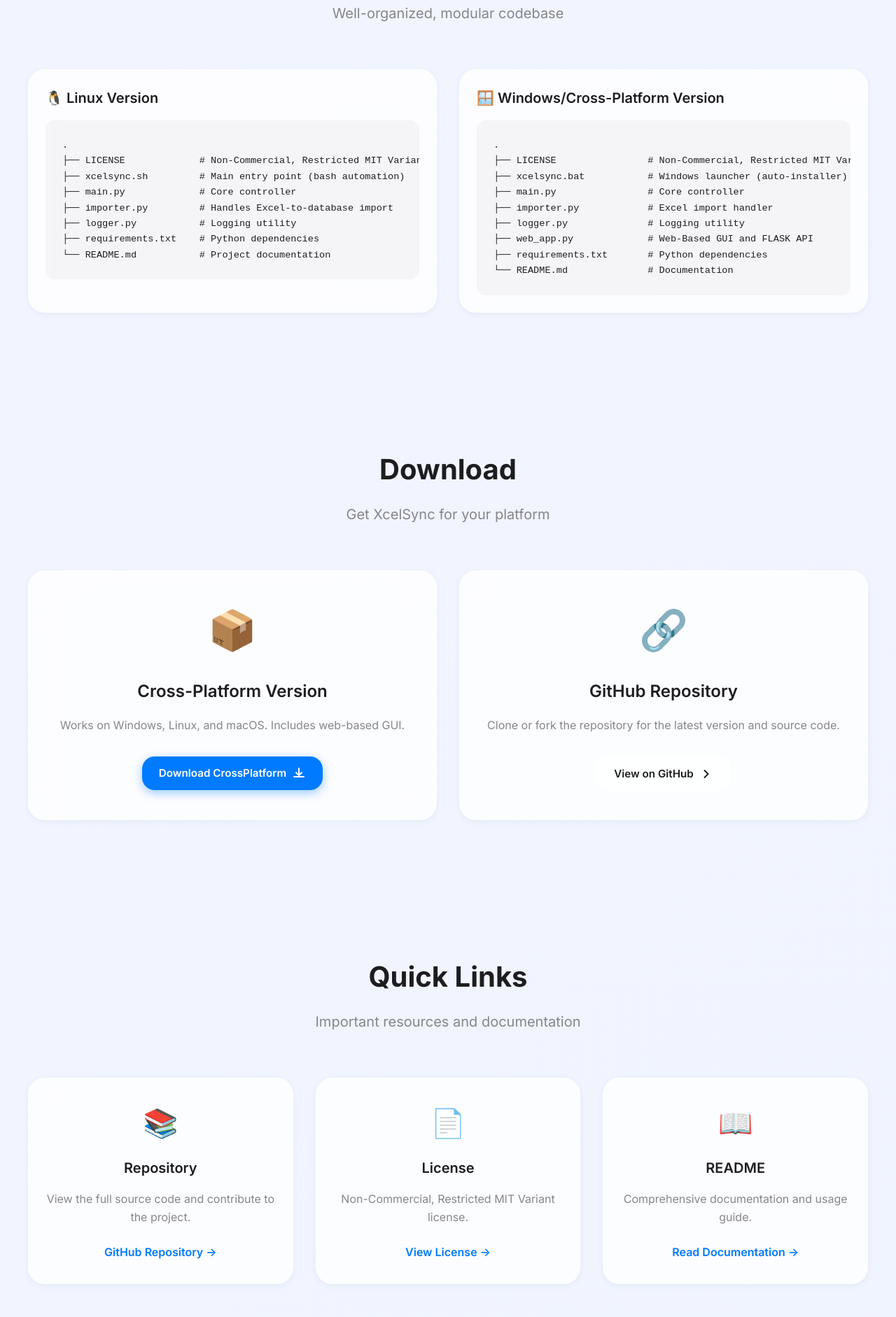
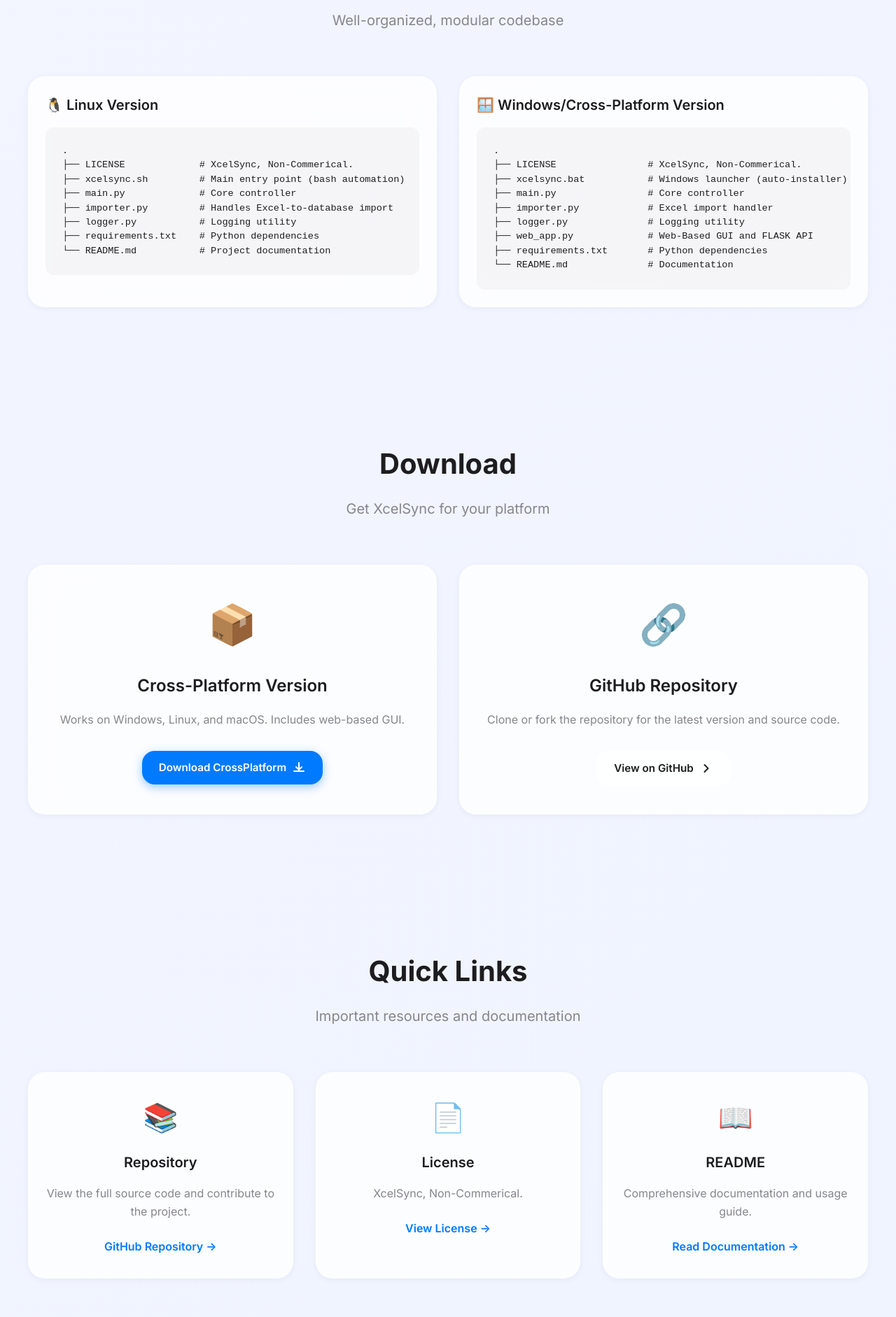
Before and after one commit to ad1xmohd/XcelSync, a plain HTML site: page index.html in a window 1280 px wide. Shown: the part 4849-6731 px from the top of the page at 70% size. Drawn offline with Linux system fonts and the light colour scheme.

Commit message:
Change license description to XcelSync, Non-Commerical
Updated license description for XcelSync.

```diff
--- a/index.html
+++ b/index.html
@@ -1,4 +1,4 @@
-<!DOCTYPE html>
+co<!DOCTYPE html>
 <html lang="en">
 <head>
     <script async src="https://www.googletagmanager.com/gtag/js?id=G-1Z52K2N56X"></script>
@@ -1394,7 +1394,7 @@ pip install -r requirements.txt</code></pre>
                     <div class="structure-card glass-card">
                         <h3>🐧 Linux Version</h3>
                         <pre class="structure-tree"><code>.
-├── LICENSE             # Non-Commercial, Restricted MIT Variant
+├── LICENSE             # XcelSync, Non-Commerical.
 ├── xcelsync.sh         # Main entry point (bash automation)
 ├── main.py             # Core controller
 ├── importer.py         # Handles Excel-to-database import
@@ -1405,7 +1405,7 @@ pip install -r requirements.txt</code></pre>
                     <div class="structure-card glass-card">
                         <h3>🪟 Windows/Cross-Platform Version</h3>
                         <pre class="structure-tree"><code>.
-├── LICENSE                # Non-Commercial, Restricted MIT Variant
+├── LICENSE                # XcelSync, Non-Commerical.
 ├── xcelsync.bat           # Windows launcher (auto-installer)
 ├── main.py                # Core controller
 ├── importer.py            # Excel import handler
@@ -1469,7 +1469,7 @@ pip install -r requirements.txt</code></pre>
                     <div class="link-card glass-card">
                         <div class="link-icon">📄</div>
                         <h3>License</h3>
-                        <p>Non-Commercial, Restricted MIT Variant license.</p>
+                        <p>XcelSync, Non-Commerical.</p>
                         <a href="https://raw.githubusercontent.com/ad1xmohd/XcelSync/refs/heads/Master/LICENSE" class="link-button" target="_blank">View License →</a>
                     </div>
                     <div class="link-card glass-card">
```
